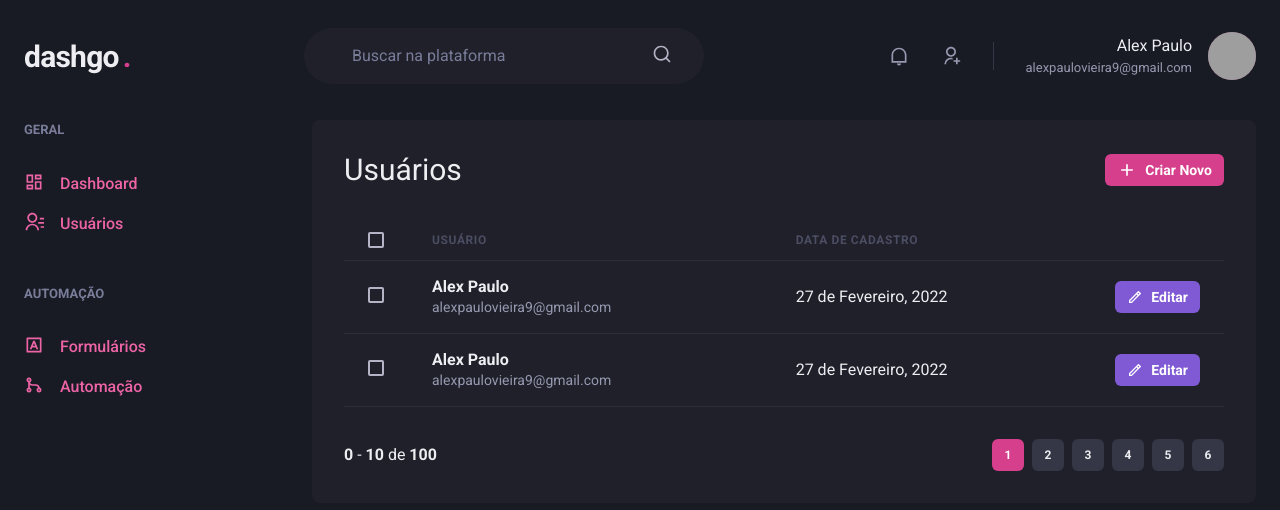
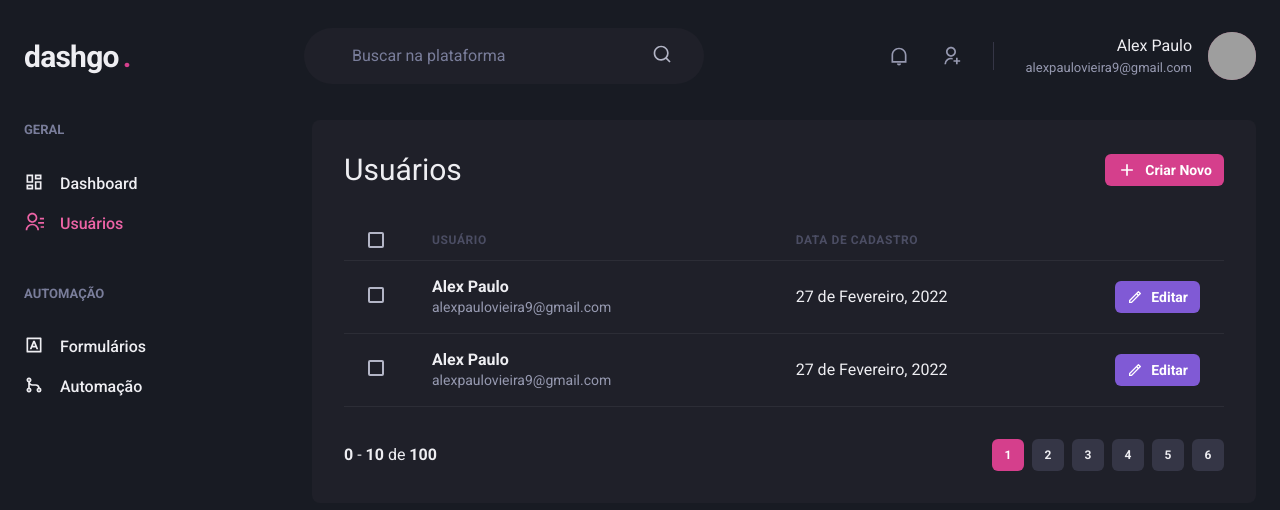
Before and after one commit to AlexPauloVieira/dashgo, a Next.js app: page /users in a window 1280 px wide. Shown: the top 510 px of the page. Built offline with nearby package versions, Linux system fonts and the light colour scheme; grey boxes are pictures that could not be loaded.

Commit message:
navegação e rotas

```diff
--- /dev/null
+++ b/src/components/ActiveLink.tsx
@@ -0,0 +1,35 @@
+import Link, { LinkProps } from "next/link";
+import { useRouter } from "next/router";
+import { cloneElement, ReactElement } from "react";
+
+interface ActiveLinkProps extends LinkProps {
+  children: ReactElement;
+  shouldMatchExactHref?: boolean;
+}
+
+export default function ActiveLink({
+  children,
+  shouldMatchExactHref = false,
+  ...rest
+}: ActiveLinkProps) {
+  const { asPath } = useRouter();
+
+  let isActive = false;
+
+  if (shouldMatchExactHref && (asPath === rest.href || asPath === rest.as)) {
+    isActive = true;
+  }
+
+  if (
+    !shouldMatchExactHref &&
+    (asPath.startsWith(String(rest.href)) || asPath.startsWith(String(rest.as)))
+  ) {
+    isActive = true;
+  }
+
+  return (
+    <Link {...rest}>
+      {cloneElement(children, { color: isActive ? "pink.400" : "gray.50" })}
+    </Link>
+  );
+}
--- a/src/components/Sidebar/NavLink.tsx
+++ b/src/components/Sidebar/NavLink.tsx
@@ -1,23 +1,33 @@
 import {
   Icon,
-  Link,
+  Link as ChakraLink,
   Text,
   LinkProps as ChakraLinkProps,
 } from "@chakra-ui/react";
 import { ElementType } from "react";
+import Link from "next/link";
+import ActiveLink from "../ActiveLink";
 
 interface NavLinkProps extends ChakraLinkProps {
   icon: ElementType;
   children: string;
+  href: string;
 }
 
-export default function NavLink({ icon, children, ...rest }: NavLinkProps) {
+export default function NavLink({
+  icon,
+  children,
+  href,
+  ...rest
+}: NavLinkProps) {
   return (
-    <Link display='flex' color='pink.400' {...rest}>
-      <Icon as={icon} fontSize='20' />
-      <Text ml='4' fontWeight='medium'>
-        {children}
-      </Text>
-    </Link>
+    <ActiveLink href={href} passHref>
+      <ChakraLink display='flex' color='gray.50' {...rest}>
+        <Icon as={icon} fontSize='20' />
+        <Text ml='4' fontWeight='medium'>
+          {children}
+        </Text>
+      </ChakraLink>
+    </ActiveLink>
   );
 }
--- a/src/components/Sidebar/SidebarNav.tsx
+++ b/src/components/Sidebar/SidebarNav.tsx
@@ -12,12 +12,20 @@
   return (
     <Stack spacing='12' align='flex-start'>
       <NavSection title='geral'>
-        <NavLink icon={RiDashboardLine}>Dashboard</NavLink>
-        <NavLink icon={RiContactsLine}>Usuários</NavLink>
+        <NavLink href='/dashboard' icon={RiDashboardLine}>
+          Dashboard
+        </NavLink>
+        <NavLink href='/users' icon={RiContactsLine}>
+          Usuários
+        </NavLink>
       </NavSection>
       <NavSection title='automação'>
-        <NavLink icon={RiInputMethodLine}>Formulários</NavLink>
-        <NavLink icon={RiGitMergeLine}>Automação</NavLink>
+        <NavLink href='/forms' icon={RiInputMethodLine}>
+          Formulários
+        </NavLink>
+        <NavLink href='/automation' icon={RiGitMergeLine}>
+          Automação
+        </NavLink>
       </NavSection>
     </Stack>
   );
--- a/src/pages/users/index.tsx
+++ b/src/pages/users/index.tsx
@@ -14,6 +14,7 @@
   Tr,
   useBreakpointValue,
 } from "@chakra-ui/react";
+import Link from "next/link";
 import { RiAddLine, RiPencilLine } from "react-icons/ri";
 import Header from "../../components/Header";
 import Pagination from "../../components/Pagination";
@@ -35,6 +36,7 @@
             <Heading size='lg' fontWeight='normal'>
               Usuários
             </Heading>
+            <Link href='/users/create' passHref>
               <Button
                 as='a'
                 size='sm'
@@ -46,6 +48,7 @@
               >
                 criar novo
               </Button>
+            </Link>
           </Flex>
           <Table colorScheme='whiteAlpha'>
             <Thead>
```
Also changed, not shown: src/pages/users/create.tsx (+6 -1 lines). Lines whose indentation alone changed are shown as unchanged.
